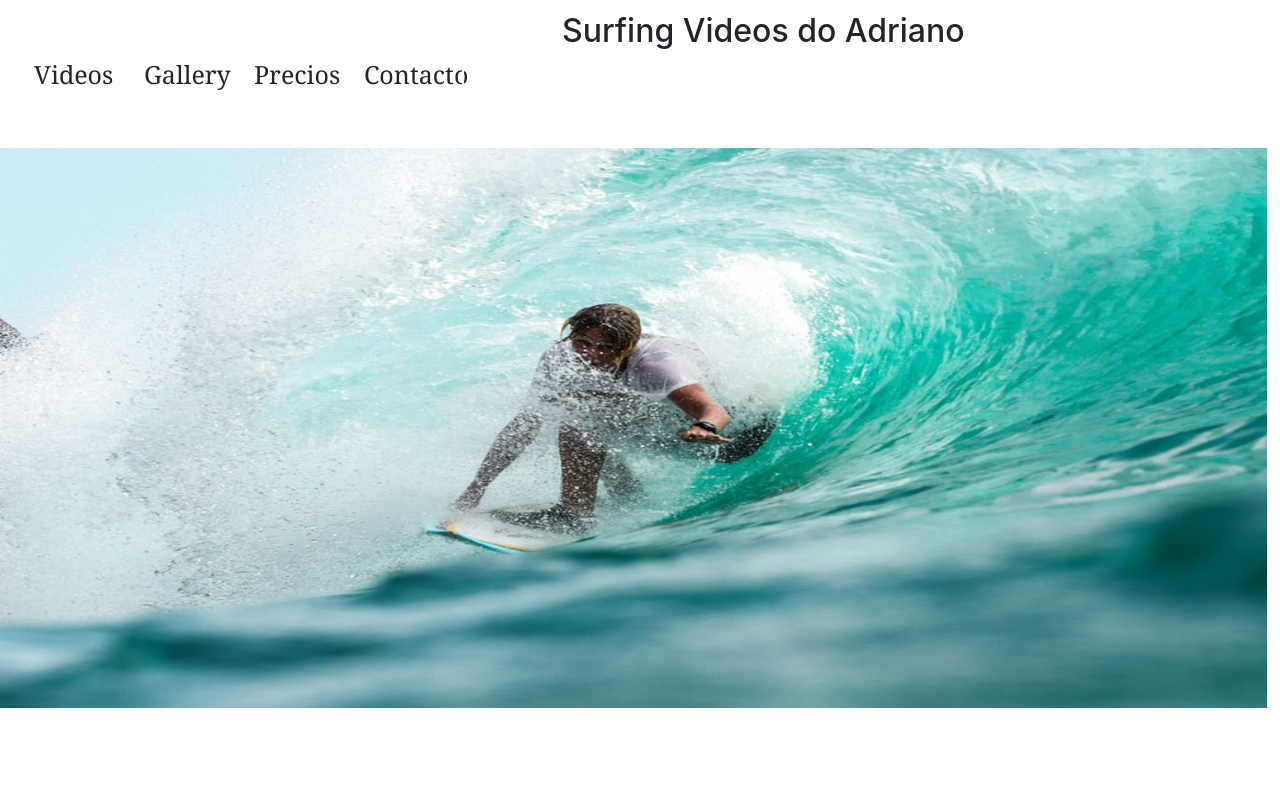
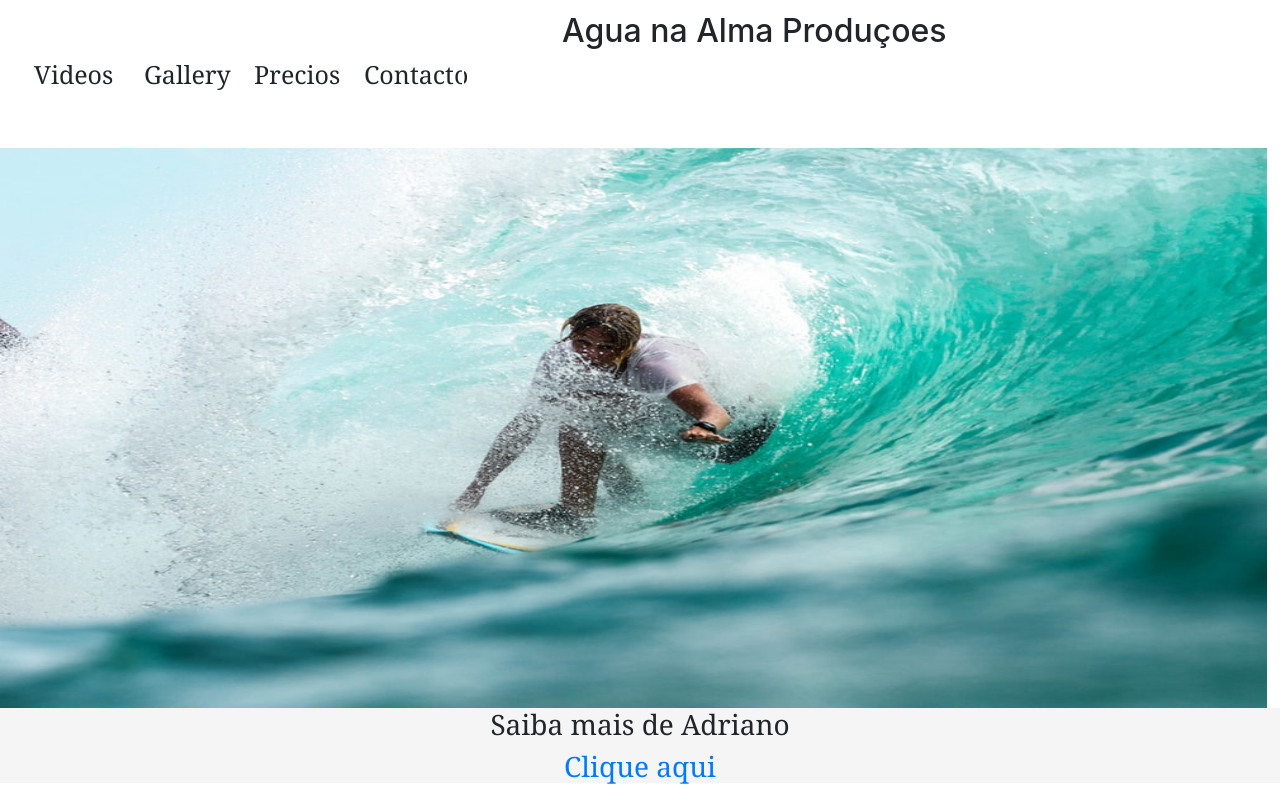
Before and after one commit to msarria/Agosto--Website, a plain HTML site: page index.html in a window 1280 px wide. Drawn offline with nearby package versions, Linux system fonts and the light colour scheme.

Commit message:
Add files via upload

```diff
--- a/index.html
+++ b/index.html
@@ -44,7 +44,7 @@
                 <div>Gallery</div>
                 <div>Precios</div>
                 <div>Contacto</div>
-                <div> </div><h2> Surfing Videos do Adriano</h2></div>
+                <div> </div><h2> Agua na Alma Produçoes</h2></div>
 
                 </div>
 <img SRC="surfing.jpeg"> <br>
@@ -55,5 +55,8 @@
 <script src="https://cdnjs.cloudflare.com/ajax/libs/popper.js/1.14.7/umd/popper.min.js" integrity="sha384-UO2eT0CpHqdSJQ6hJty5KVphtPhzWj9WO1clHTMGa3JDZwrnQq4sF86dIHNDz0W1" crossorigin="anonymous"></script>
 <script src="https://stackpath.bootstrapcdn.com/bootstrap/4.3.1/js/bootstrap.min.js" integrity="sha384-JjSmVgyd0p3pXB1rRibZUAYoIIy6OrQ6VrjIEaFf/nJGzIxFDsf4x0xIM+B07jRM" crossorigin="anonymous"></script>
 </body>
-
+<footer>
+    <h3> Saiba mais de Adriano<h3>
+    <a href="Proj Maria test.html">Clique aqui </a>
+</footer>
      </HTML>
```
